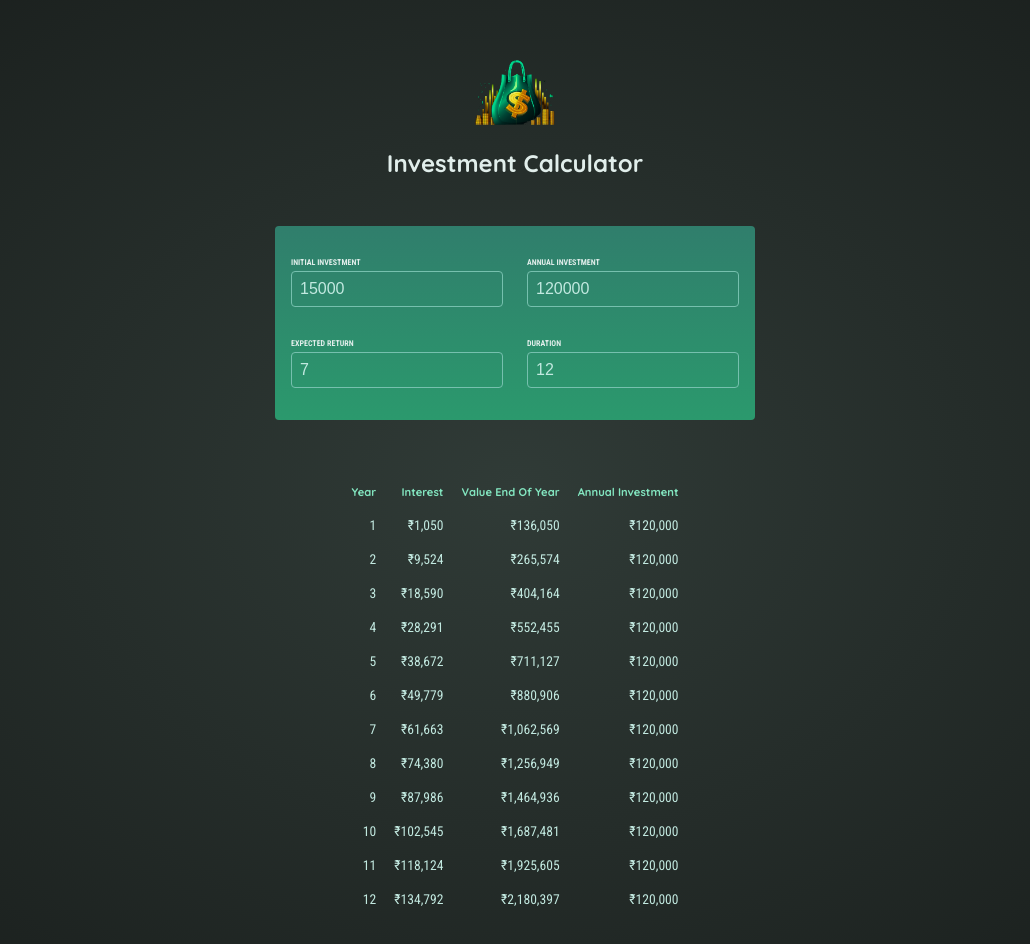
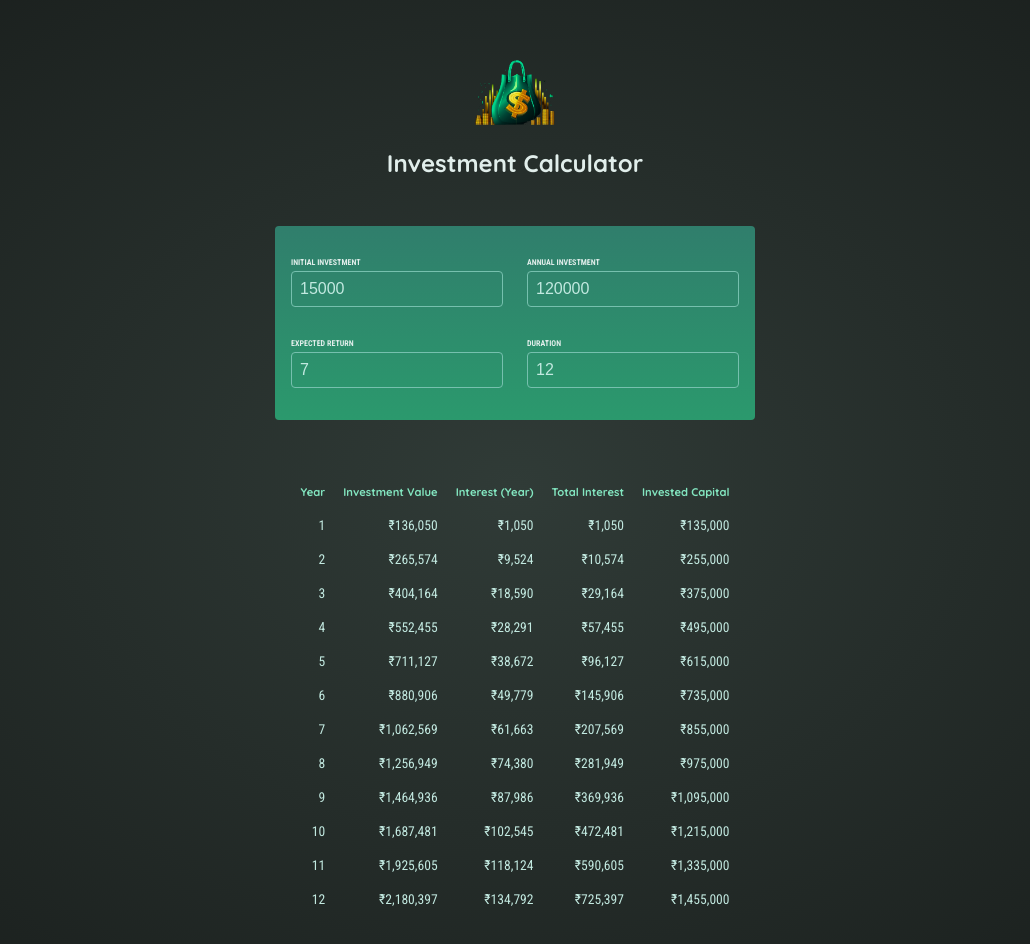
Before and after one commit to ms-tech-geek/investment-calculator, a React app: page / in a window 1280 px wide. Shown: the top 944 px of the page, without its empty margins (125-1155 px from the left). Built offline with nearby package versions, Linux system fonts and the light colour scheme; the HTML template or start-up script is replaced by a standard one.

Commit message:
derive totalInterest and totalAmountInvested

```diff
--- a/src/components/Results.jsx
+++ b/src/components/Results.jsx
@@ -1,27 +1,41 @@
 import { calculateInvestmentResults, formatter } from '../util/investment';
 
 const Results = ({ input }) => {
-  const result = calculateInvestmentResults(input);
+  const resultData = calculateInvestmentResults(input);
+  const initialInvestment =
+    resultData[0].valueEndOfYear -
+    resultData[0].interest -
+    resultData[0].annualInvestment;
   return (
     <>
       <table id="result">
         <thead>
           <tr>
             <th>Year</th>
-            <th>Interest</th>
-            <th>Value End Of Year</th>
-            <th>Annual Investment</th>
+            <th>Investment Value</th>
+            <th>Interest (Year)</th>
+            <th>Total Interest</th>
+            <th>Invested Capital</th>
           </tr>
         </thead>
         <tbody>
-          {result.map((row, index) => (
-            <tr key={index}>
-              <td>{row.year}</td>
-              <td>{formatter.format(row.interest)}</td>
-              <td>{formatter.format(row.valueEndOfYear)}</td>
-              <td>{formatter.format(row.annualInvestment)}</td>
-            </tr>
-          ))}
+          {resultData.map((yearData) => {
+            const totalInterest =
+              yearData.valueEndOfYear -
+              yearData.annualInvestment * yearData.year -
+              initialInvestment;
+
+            const totalAmountInvested = yearData.valueEndOfYear - totalInterest;
+            return (
+              <tr key={yearData.year}>
+                <td>{yearData.year}</td>
+                <td>{formatter.format(yearData.valueEndOfYear)}</td>
+                <td>{formatter.format(yearData.interest)}</td>
+                <td>{formatter.format(totalInterest)}</td>
+                <td>{formatter.format(totalAmountInvested)}</td>
+              </tr>
+            );
+          })}
         </tbody>
       </table>
     </>
```
